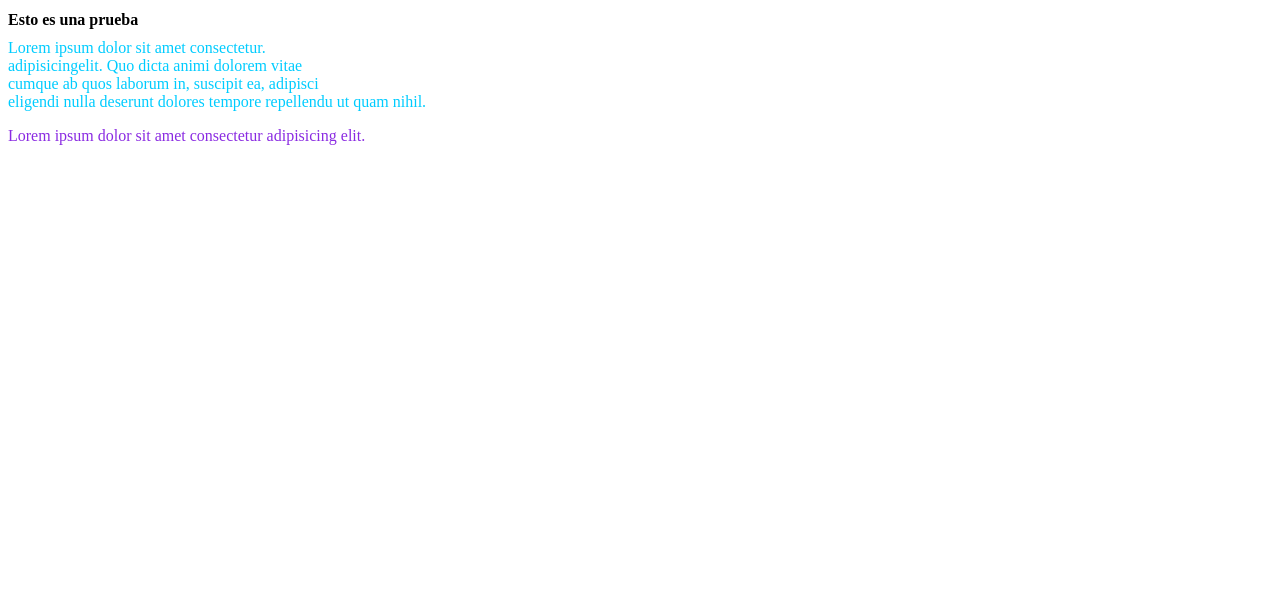
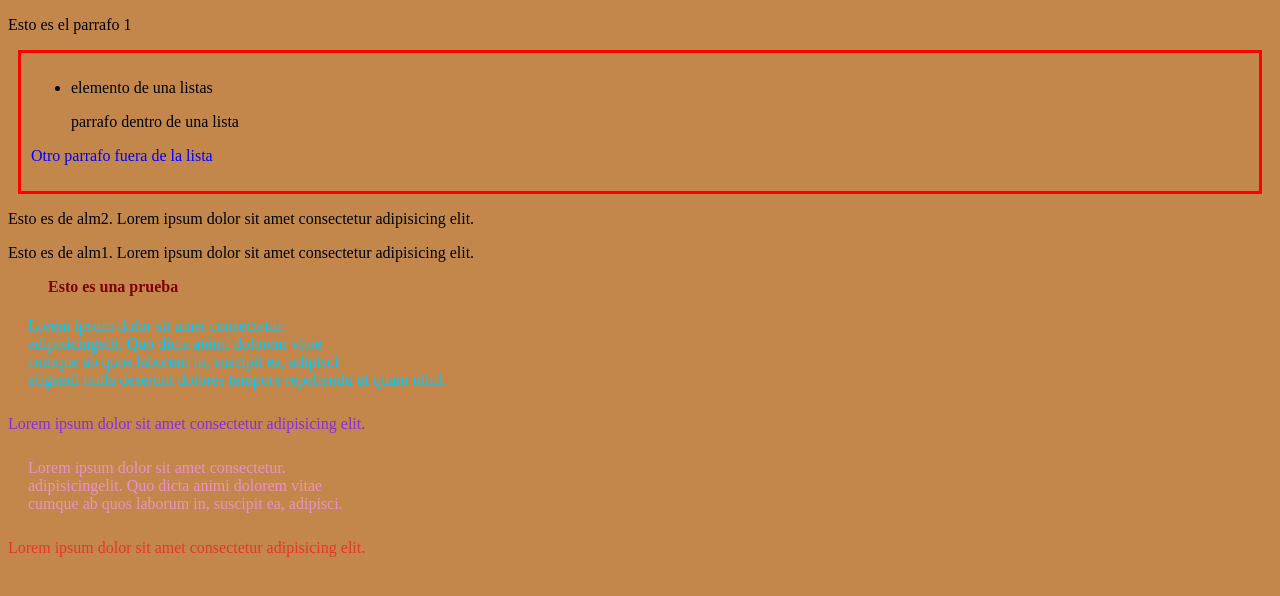
Before and after one commit to raq29CM/generation-ch16, a plain HTML site: page 2-intro-web/introCss/index.html in a window 1280 px wide. Drawn offline with Linux system fonts and the light colour scheme.

Commit message:
update hasta selectores.html y selector.css

```diff
--- /dev/null
+++ b/2-intro-web/introCss/css/selector.css
@@ -0,0 +1,9 @@
+div {
+    border: red 3px solid;
+    margin: 10px;
+    padding: 10px;
+}
+
+div > p{
+    color: blue;
+}
--- a/2-intro-web/introCss/index.html
+++ b/2-intro-web/introCss/index.html
@@ -5,6 +5,8 @@
     <meta http-equiv="X-UA-Compatible" content="IE=edge">
     <meta name="viewport" content="width=device-width, initial-scale=1.0">
     <title>Document</title>
+    <link rel="stylesheet" href="css/style.css">
+    <link rel="stylesheet" href="css/selector.css">
 
     <style type="text/css" media = "all">
         *{
@@ -14,14 +16,60 @@
         }
         div.nuevo{
             color: #00ccff;
+            border: 0px;
         }
     </style>
-            <!-- colores del texto y fondo
-            <link rel="stylesheet" href="css/style.css"> -->
+    <style>
+        *.univ{
+            color: #ee1e1ebe;
+        }
+        .univ1{
+            color: #fb98ffaa;
+            border: 0px;
+        }
+    </style>
+    <!-- SELECTOR ID; E#e, Almohadilla (#) -->
+    <style>
+        p #alm1{
+            color: #0897bb;
+        }
+    </style>
+    <style>
+        p #alm2{
+            color: #acdd39;
+        }
+    </style>
+    <style>
+        * #alm3{
+            color: #b81890;
+        }
+    </style>
 
 </head>
 <body>
+    <p>Esto es el parrafo 1</p>
+
+    <div>
+    <!-- Para crear listas -->
+    <ul>
+        <li>
+            elemento de una listas
+            <p>parrafo dentro de una lista</p>
+        </li>
+    </ul>
+    <p>Otro parrafo fuera de la lista</p>
+    </div>
+
+    <p id="alm2">
+        Esto es de alm2. Lorem ipsum dolor sit amet consectetur adipisicing elit.
+    </p>
+
+    <p id="alm1">
+        Esto es de alm1. Lorem ipsum dolor sit amet consectetur adipisicing elit.
+    </p>
+
     <h1>Esto es una prueba </h1>
+
     <div class="nuevo">
         Lorem ipsum dolor sit amet consectetur. <br>
         adipisicingelit. Quo dicta animi dolorem vitae <br>
@@ -32,5 +80,15 @@
     <p class="aviso">
         Lorem ipsum dolor sit amet consectetur adipisicing elit.
     </p>
+
+    <div class="univ1">
+        Lorem ipsum dolor sit amet consectetur. <br>
+        adipisicingelit. Quo dicta animi dolorem vitae <br>
+        cumque ab quos laborum in, suscipit ea, adipisci.
+    </div>
+    <p class="univ">
+        Lorem ipsum dolor sit amet consectetur adipisicing elit.
+    </p>
+
 </body>
 </html>
```
Also changed, not shown: 2-intro-web/introCss/selectores.html (added, +25 -0 lines), 2-intro-web/html-raul/index.html (line endings or trailing spaces), 1 other file.
